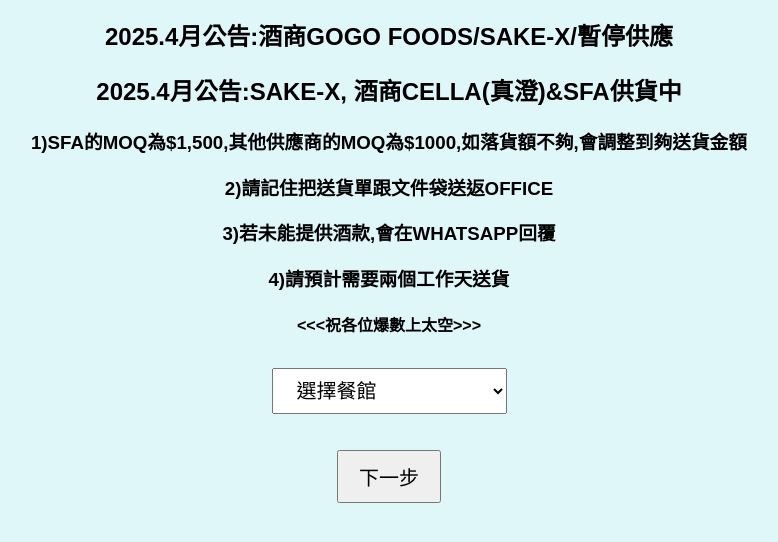
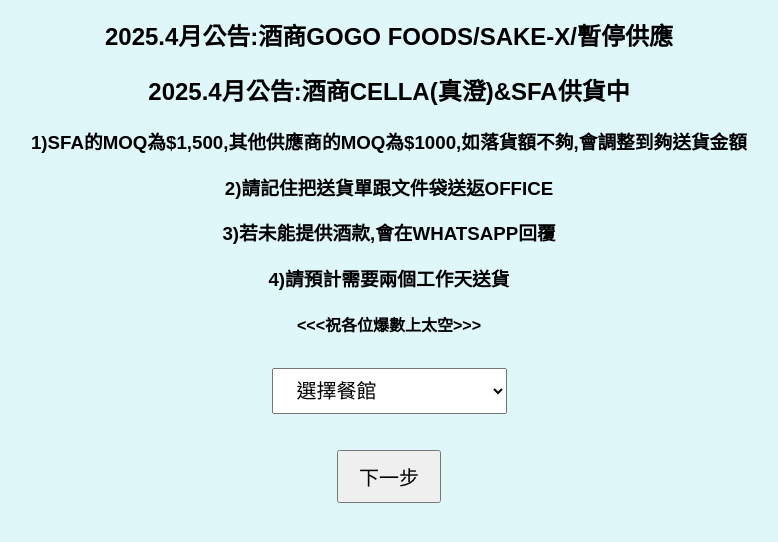
Before and after one commit to Lubuds-Sake/lubuds-sake.github.io, a plain HTML site: page index.html in a window 1280 px wide. Shown: the part 252-794 px from the top of the page, without its empty margins (251-1029 px from the left). Drawn offline with Linux system fonts and the light colour scheme.

Commit message:
Update index.html

```diff
--- a/index.html
+++ b/index.html
@@ -42,7 +42,7 @@
    <h1>請各位留意此公告,供應商情況不作另作通知</h1>
    <h2>2025.4月公告:酒商SFA訂購獺祭有75折,但MOQ要$1,500</h2>
     <h2>2025.4月公告:酒商GOGO FOODS/SAKE-X/暫停供應</h2>
-<h2>2025.4月公告:SAKE-X, 酒商CELLA(真澄)&SFA供貨中</h2>
+<h2>2025.4月公告:酒商CELLA(真澄)&SFA供貨中</h2>
     <h3>1)SFA的MOQ為$1,500,其他供應商的MOQ為$1000,如落貨額不夠,會調整到夠送貨金額</h3>
     <h3>2)請記住把送貨單跟文件袋送返OFFICE</h3>
     <h3>3)若未能提供酒款,會在WHATSAPP回覆</h3>
```
